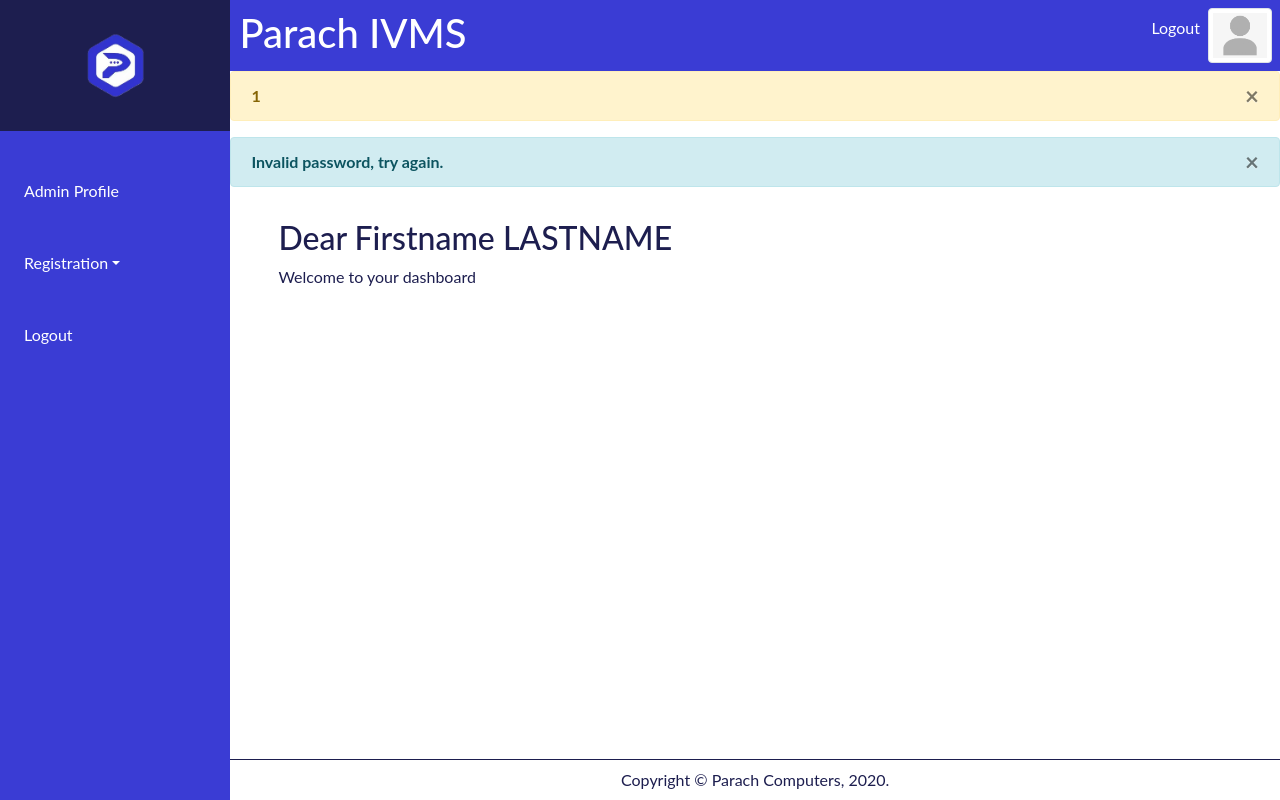
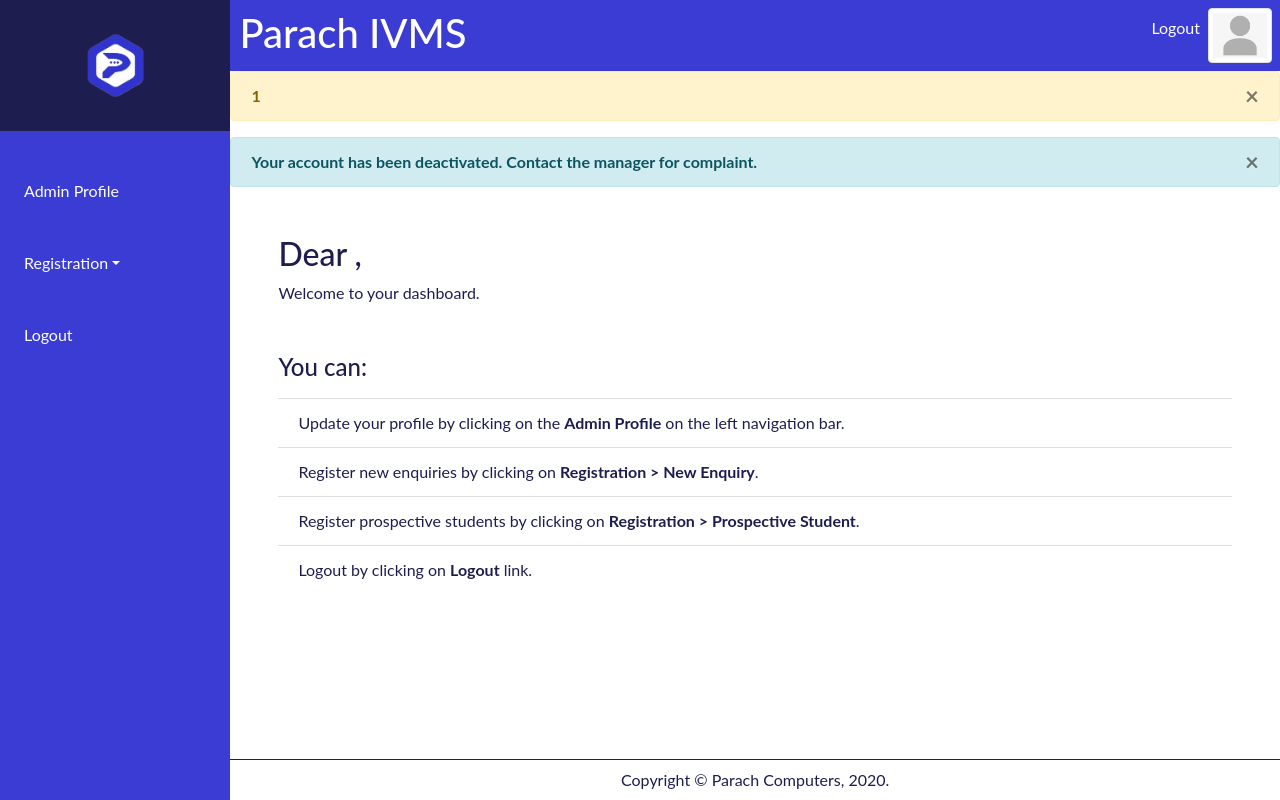
Before and after one commit to teekaytech/Inventory-Management-System, a PHP site: page /views/dashboard.php in a window 1280 px wide. Run offline with PHP 8.4, Linux system fonts and the light colour scheme; the visitor is signed in with stand-in values (Sample User, id 1); data that the repository does not hold is empty; some libraries are stand-ins or nearby versions.

Commit message:
Add contents to dashboard

```diff
--- a/controllers/LoginController.php
+++ b/controllers/LoginController.php
@@ -8,6 +8,10 @@ if ($_SERVER["REQUEST_METHOD"] == "POST") {
         $data['password'] = $_POST['password'];
         if (Admin::admin_login($data)) {
             $admin = Admin::admin_login($data);
+            if ($admin['status'] == 0) {
+                $_SESSION['info'] = 'Your account has been deactivated. Contact the manager for complaint.';
+                header('location: ../index.php'); return;
+            }
             if (password_verify($data['password'], $admin['password'])) {
                 $_SESSION['admin_id'] = $admin['id'];
                 $_SESSION['success'] = "You have been successfully logged in to your dashboard";
@@ -26,6 +30,4 @@ if ($_SERVER["REQUEST_METHOD"] == "POST") {
     }
     die();
 }
-
-
 ?>
--- a/models/admin.php
+++ b/models/admin.php
@@ -18,7 +18,8 @@ class Admin {
     public static function fetch_admin($id) {
         $user = false;
         try {
-            $query = Connection::dbEngine()->prepare("SELECT * FROM admin WHERE id = :id");
+            $query = Connection::dbEngine()->prepare("SELECT `firstname`, `lastname`, `middlename`, `email`,
+                                                                `phone_no`, `role_id`, `status` FROM admin WHERE id = :id");
             $query->execute(array(':id' => $id));
             $user = $query->fetch();
         } catch(PDOException $e) {
--- a/views/dashboard.php
+++ b/views/dashboard.php
@@ -16,11 +16,22 @@ $page = new DashboardLayout();
         <?php echo $page->mainContentHeader();
 
         echo $page->notification_messages(); ?>
-        <section class="px-5 pt-3">
-            <h2>Dear Firstname LASTNAME</h2>
-            <p>Welcome to your dashboard</p>
+        <section>
+            <?php $admin = $page->admin; ?>
+            <section class="m-5">
+                <h2>Dear <?php echo $admin['lastname'].', '.$admin['firstname']; ?></h2>
+                <p>Welcome to your dashboard.</p>
+            </section>
+            <article class="mx-5">
+                <h4 class="mt-2 mb-3">You can:</h4>
+                <ul class="list-group list-group-flush">
+                    <li class="list-group-item">Update your profile by clicking on the <strong>Admin Profile</strong> on the left navigation bar.</li>
+                    <li class="list-group-item">Register new enquiries by clicking on <strong>Registration &gt; New Enquiry</strong>.</li>
+                    <li class="list-group-item">Register prospective students by clicking on <strong>Registration &gt; Prospective Student</strong>.</li>
+                    <li class="list-group-item">Logout by clicking on <strong>Logout</strong> link.</li>
+                </ul>
+            </article>
         </section>
-
         <?php echo $page->footer(); ?>
     </div>
     <?php echo $page->footScripts(); ?>
--- a/views/layout/DashboardLayout.php
+++ b/views/layout/DashboardLayout.php
@@ -76,7 +76,7 @@ class DashboardLayout {
             <div class="w-25 ">
                 <div class="d-flex justify-content-end">
                     <div class="text-right px-2 pt-2">
-                        <span class="d-block"> <?php echo $this->admin['firstname'].' '.$this->admin['lastname']; ?></span>
+                        <span class="d-block"> <?php echo $this->admin['firstname'].' '.strtoupper($this->admin['lastname']); ?></span>
                         <a href="../controllers/LogoutController.php" class="text-white">Logout</a>
                     </div>
                     <div class="">
```
Also changed, not shown: controllers/DashboardController.php (+18 -0 lines), models/db.php (deleted).
